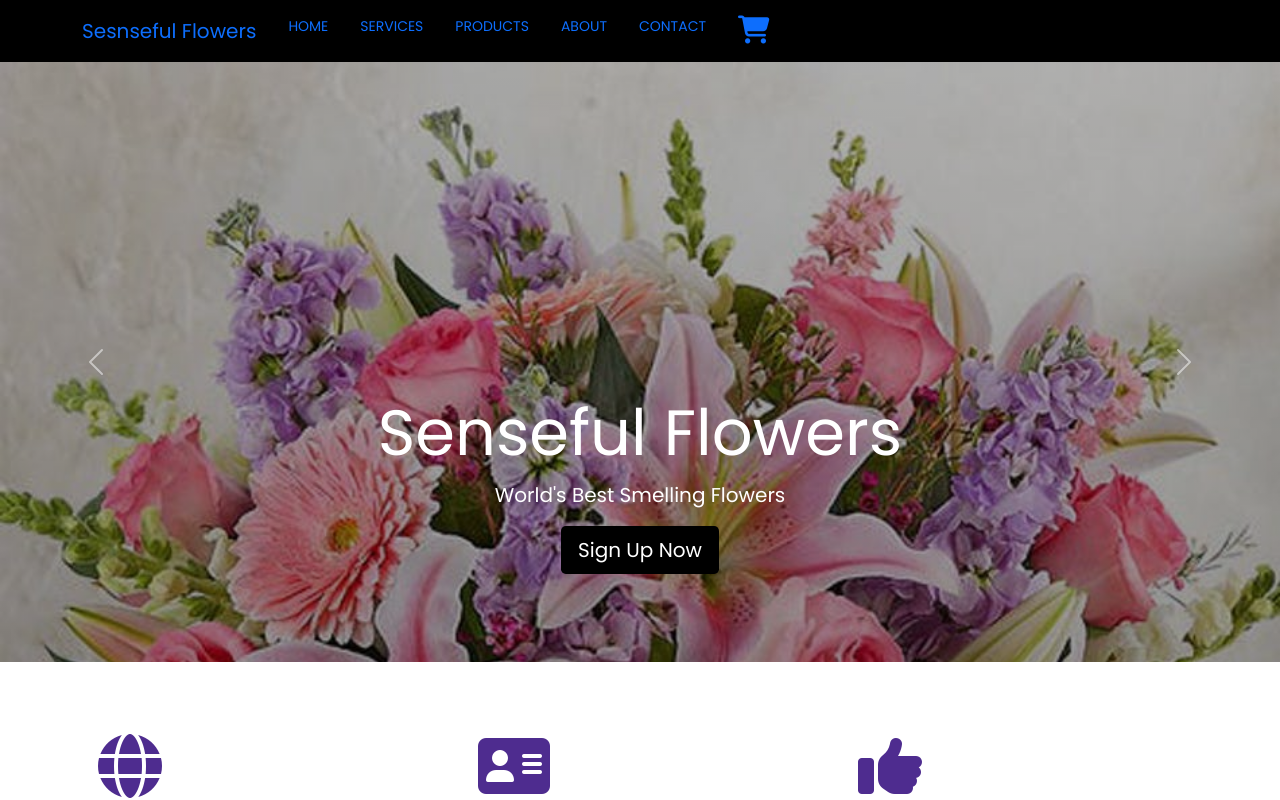
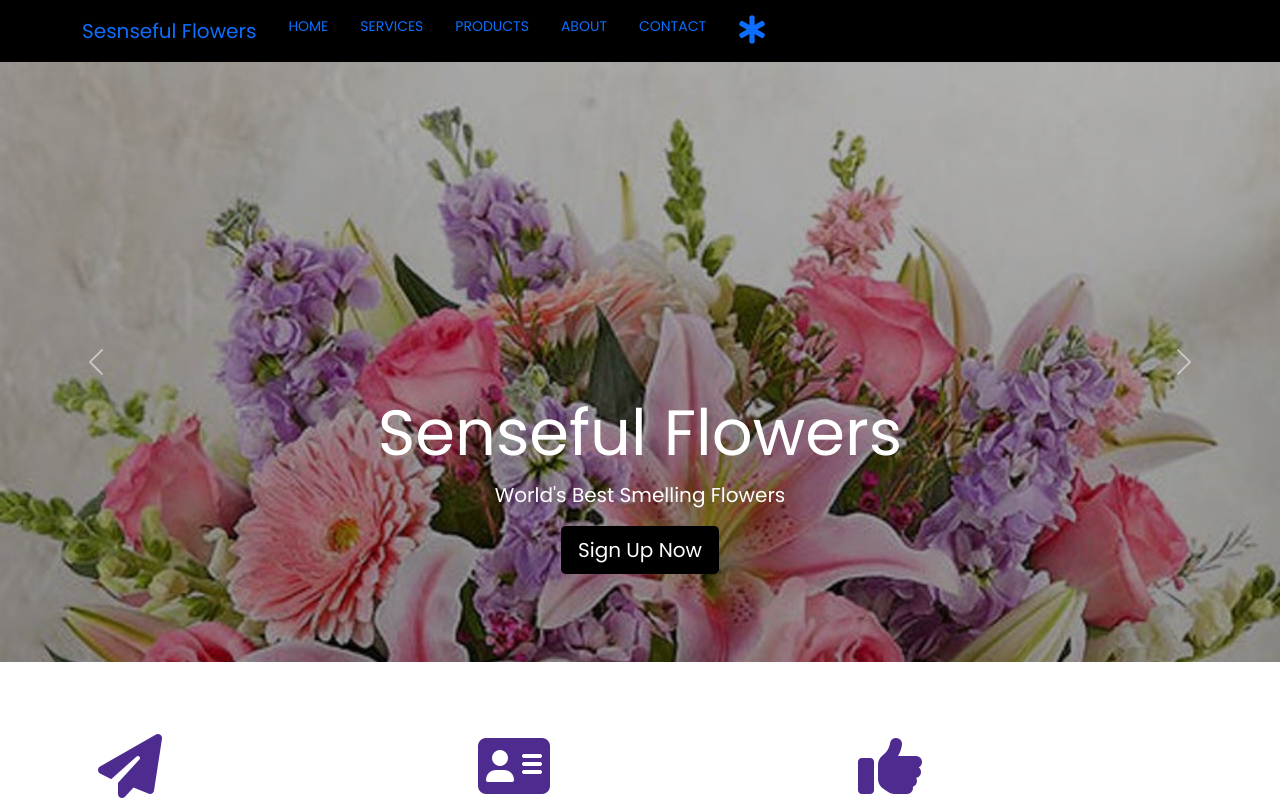
Before and after one commit to samanthacleveland/E-commerce, a plain HTML site: page index.html in a window 1280 px wide. Shown: the top 800 px of the page. Drawn offline with nearby package versions, Linux system fonts and the light colour scheme.

Commit message:
Update index.html

```diff
--- a/index.html
+++ b/index.html
@@ -12,7 +12,7 @@
 <link rel="preconnect" href="https://fonts.googleapis.com">
 <link rel="preconnect" href="https://fonts.gstatic.com" crossorigin>
 <link href="https://fonts.googleapis.com/css2?family=Poppins:wght@400;700&display=swap" rel="stylesheet">
-    <title>E-Commerce</title>
+    <title>Senseful Flowers</title>
   </head>
   <body>
       <!--Nav Bar-->
@@ -42,7 +42,7 @@
                 </li>
                 <li class="nav-item">
                     <a href="#" class="nav-link">
-                        <i class="fas fa-shopping-cart fa-2x"></i>
+                        <i class="fas fa-solid fa-star-of-life fa-2x"></i>
                     </a>
                 </li>
             </ul>
@@ -110,7 +110,7 @@
                   <!--Single service-->
                   <div class="col-10 mx-auto col-md-6 col-lg-4 my-3">
                       <span class="service-icon">
-                          <i class="fas fa-globe fa-2x"></i>
+                          <i class="fas fa-solid fa-paper-plane fa-2x"></i>
                       </span>
                       <h5 class="font-weight-bold text-uppercase">
                           Worldwide Shipping
```
